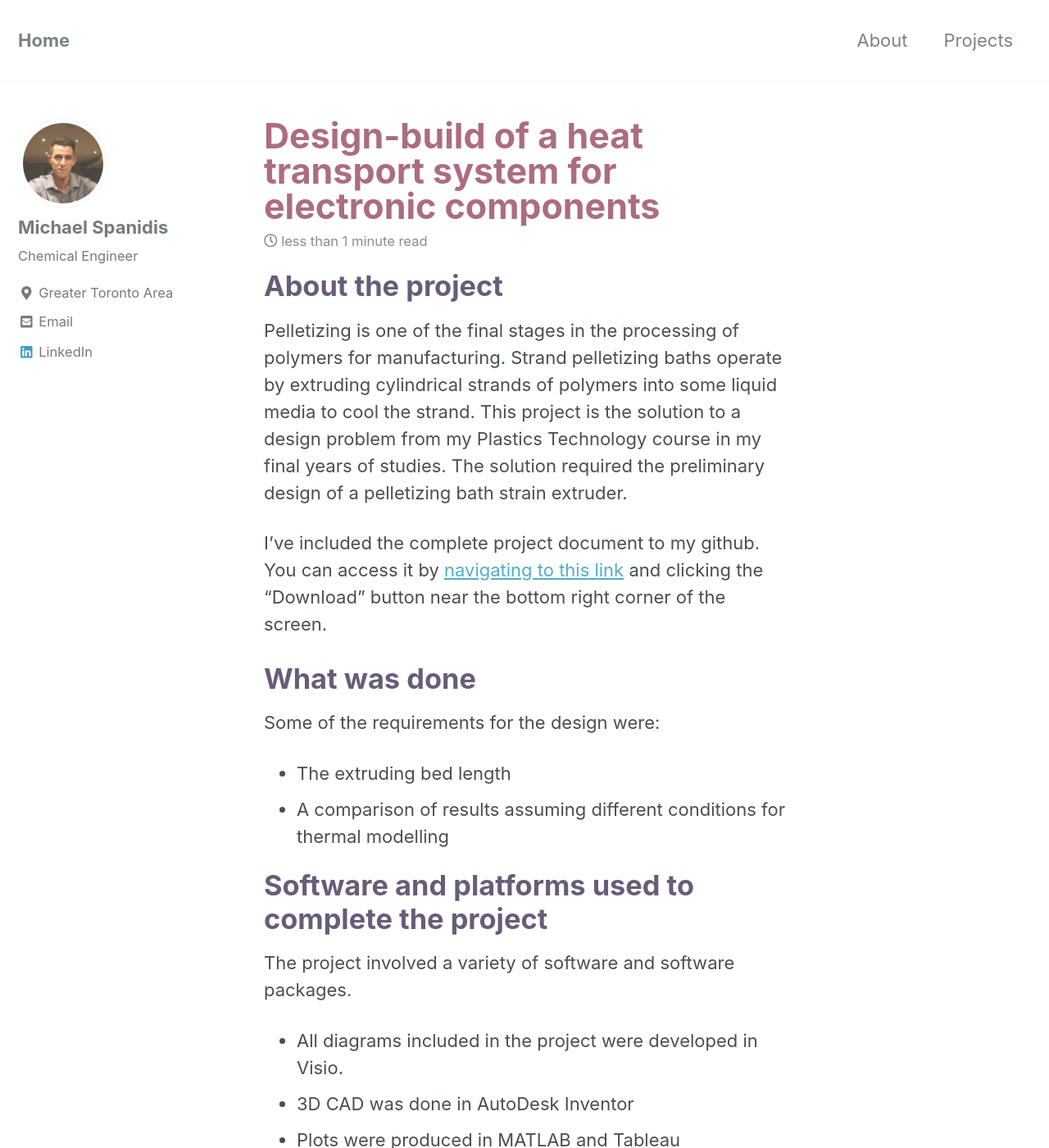
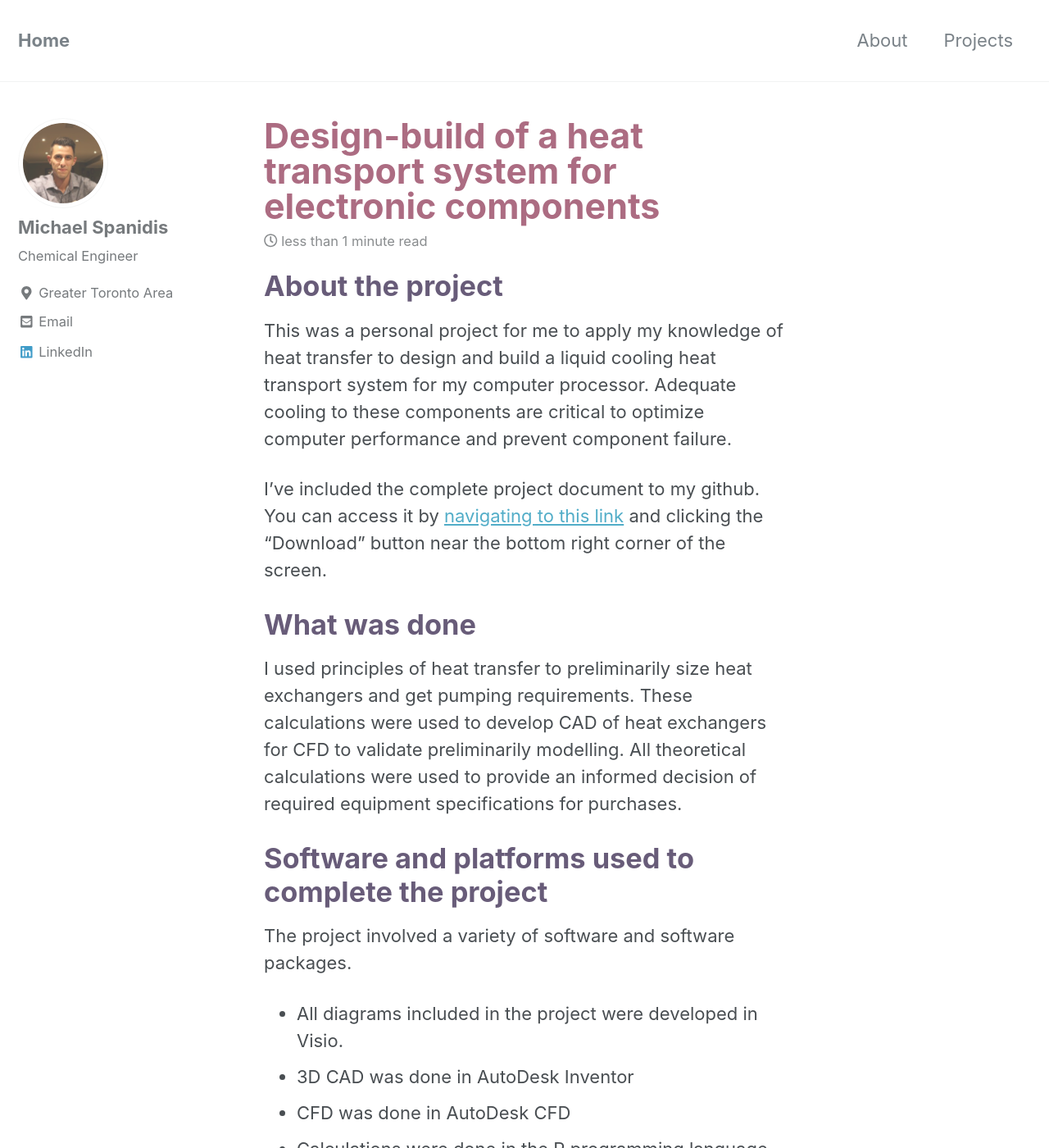
Before and after one commit to michaelspanidis/michaelspanidis.github.io, a Jekyll site: the page built from _posts/2020-09-12-hts.md, in a window 1280 px wide and 1400 px high. Shown: the whole window at 82% size. Built offline with Jekyll 4.4.1, drawn with Linux system fonts in a browser that asks for light colours; nearby versions of some CDN libraries; some of the changed text lies outside the part shown.

Commit message:
changes41

```diff
--- a/_posts/2020-09-12-hts.md
+++ b/_posts/2020-09-12-hts.md
@@ -6,21 +6,19 @@ excerpt: "Chemical Engineering"
 mathjax: "true"
 ---
 # <span style="color:rgb(104,92,121);">About the project</span>
-Pelletizing is one of the final stages in the processing of polymers for manufacturing. Strand pelletizing baths operate by extruding cylindrical strands of polymers into some liquid media to cool the strand. This project is the solution to a design problem from my Plastics Technology course in my final years of studies. The solution required the preliminary design of a pelletizing bath strain extruder.
+This was a personal project for me to apply my knowledge of heat transfer to design and build a liquid cooling heat transport system for my computer processor. Adequate cooling to these components are critical to optimize computer performance and prevent component failure.
 
 I've included the complete project document to my github. You can access it by [navigating to this link](https://github.com/michaelspanidis/michaelspanidis.github.io/blob/master/projectdocs/Design-build%20of%20a%20heat%20transport%20system%20for%20electronic%20components.pdf) and clicking the "Download" button near the bottom right corner of the screen.
 
 # <span style="color:rgb(104,92,121);">What was done</span>
-Some of the requirements for the design were:
-* The extruding bed length
-* A comparison of results assuming different conditions for thermal modelling
+I used principles of heat transfer to preliminarily size heat exchangers and get pumping requirements. These calculations were used to develop CAD of heat exchangers for CFD to validate preliminarily modelling. All theoretical calculations were used to provide an informed decision of required equipment specifications for purchases.
 
 # <span style="color:rgb(104,92,121);">Software and platforms used to complete the project</span>
 The project involved a variety of software and software packages.
 * All diagrams included in the project were developed in Visio.
 * 3D CAD was done in AutoDesk Inventor
-* Plots were produced in MATLAB and Tableau
-* Thermal modelling was done in MATLAB
+* CFD was done in AutoDesk CFD
+* Calculations were done in the R programming language
 
 # <span style="color:rgb(104,92,121);">Project screenshots</span>
 
@@ -29,8 +27,8 @@ The project involved a variety of software and software packages.
 ![alt]({{ site.url }}{{ site.baseurl }}/images/hts/radiator.png)
 
 **CFD on the water block heat exchanger:**
-![alt]({{ site.url }}{{ site.baseurl }}/images/hts/block screenshot2.jpeg)
-![alt]({{ site.url }}{{ site.baseurl }}/images/hts/block screenshot4.jpeg)
+![alt]({{ site.url }}{{ site.baseurl }}/images/hts/block screenshot2.png)
+![alt]({{ site.url }}{{ site.baseurl }}/images/hts/block screenshot4.png)
 
 **Photo of the constructed heat transport system:**
 ![alt]({{ site.url }}{{ site.baseurl }}/images/hts/irl.jpg)
```
Also changed, not shown: images/hts/block screenshot2.JPG (deleted), images/hts/block screenshot2.png (added), images/hts/block screenshot4.JPG (deleted), images/hts/block screenshot4.png (added).
